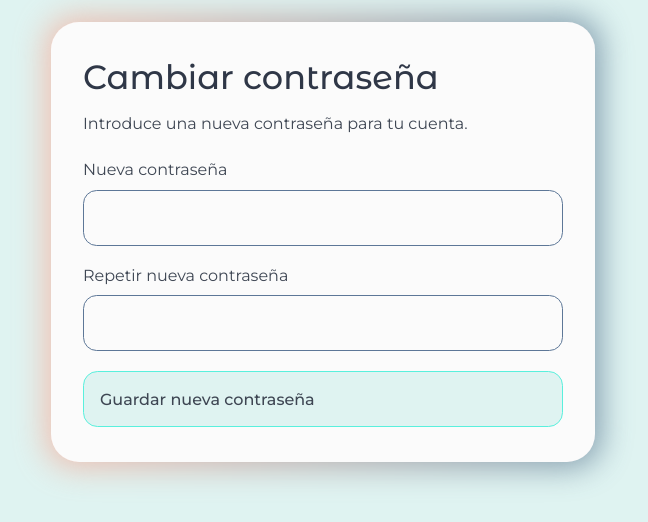
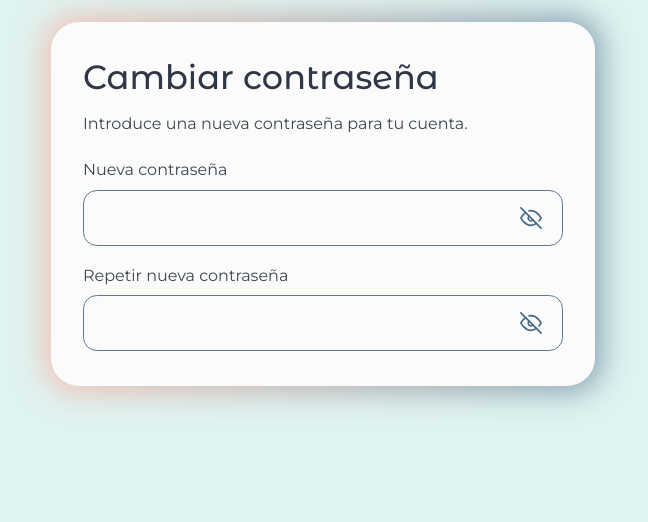
Before and after one commit to ArantxaFP/mi-despedida, an Angular app in the folder backoffice/: page /nueva-contrasena in a window 1280 px wide. Shown: the top 522 px of the page, without its empty margins (317-965 px from the left). Built offline with nearby package versions, Linux system fonts and the light colour scheme.

Commit message:
Ajustes cambio de contraseña formulario

```diff
--- a/backoffice/src/app/paginas/nueva-contrasena/nueva-contrasena.html
+++ b/backoffice/src/app/paginas/nueva-contrasena/nueva-contrasena.html
@@ -17,26 +17,79 @@
                         Nueva contraseña
                     </label>
 
+                    <div class="contenedor-contrasena">
                         <input id="nueva-contrasena" class="campo-formulario__control"
                             [type]="mostrarContrasena ? 'text' : 'password'" formControlName="contrasena"
                             autocomplete="new-password" />
 
+                        <button id="boton-visibilidad-nueva-contrasena" class="boton-visibilidad-contrasena"
+                            type="button" (click)="cambiarVisibilidadContrasena()"
+                            [attr.aria-label]="mostrarContrasena ? 'Ocultar contraseña' : 'Mostrar contraseña'"
+                            [attr.aria-pressed]="mostrarContrasena">
+                            @if (mostrarContrasena) {
+                            <!-- Ojo abierto -->
+                            <svg xmlns="http://www.w3.org/2000/svg" width="22" height="22" viewBox="0 0 24 24"
+                                fill="none" stroke="currentColor" stroke-width="1.8" stroke-linecap="round"
+                                stroke-linejoin="round" aria-hidden="true">
+                                <path d="M1 12s4-8 11-8 11 8 11 8-4 8-11 8S1 12 1 12" />
+                                <circle cx="12" cy="12" r="3" />
+                            </svg>
+                            } @else {
+                            <!-- Ojo cerrado -->
+                            <svg xmlns="http://www.w3.org/2000/svg" width="22" height="22" viewBox="0 0 24 24"
+                                fill="none" stroke="currentColor" stroke-width="1.8" stroke-linecap="round"
+                                stroke-linejoin="round" aria-hidden="true">
+                                <path
+                                    d="M17.94 17.94A10.07 10.07 0 0 1 12 20c-7 0-11-8-11-8a18.45 18.45 0 0 1 5.06-5.94M9.9 4.24A9.12 9.12 0 0 1 12 4c7 0 11 8 11 8a18.5 18.5 0 0 1-2.16 3.19m-6.72-1.07a3 3 0 1 1-4.24-4.24" />
+                                <line x1="1" y1="1" x2="23" y2="23" />
+                            </svg>
+                            }
+                        </button>
+                    </div>
+
                     @if (formulario.controls.contrasena.touched &&
                     formulario.controls.contrasena.invalid) {
                     <p class="mensaje-error" role="alert">
-                        La contraseña debe tener al menos 8 caracteres.
+                        La contraseña debe tener al menos 10 caracteres.
                     </p>
                     }
                 </div>
 
+                <!-- Repetir nueva contraseña -->
                 <div class="campo-formulario">
                     <label for="confirmar-nueva-contrasena" class="campo-formulario__etiqueta">
                         Repetir nueva contraseña
                     </label>
 
+                    <div class="contenedor-contrasena">
                         <input id="confirmar-nueva-contrasena" class="campo-formulario__control"
                             [type]="mostrarConfirmacion ? 'text' : 'password'" formControlName="confirmarContrasena"
                             autocomplete="new-password" />
+
+                        <button id="boton-visibilidad-confirmar-contrasena" class="boton-visibilidad-contrasena"
+                            type="button" (click)="cambiarVisibilidadConfirmacion()"
+                            [attr.aria-label]="mostrarConfirmacion ? 'Ocultar contraseña' : 'Mostrar contraseña'"
+                            [attr.aria-pressed]="mostrarConfirmacion">
+                            @if (mostrarConfirmacion) {
+                            <!-- Ojo abierto -->
+                            <svg xmlns="http://www.w3.org/2000/svg" width="22" height="22" viewBox="0 0 24 24"
+                                fill="none" stroke="currentColor" stroke-width="1.8" stroke-linecap="round"
+                                stroke-linejoin="round" aria-hidden="true">
+                                <path d="M1 12s4-8 11-8 11 8 11 8-4 8-11 8S1 12 1 12" />
+                                <circle cx="12" cy="12" r="3" />
+                            </svg>
+                            } @else {
+                            <!-- Ojo cerrado -->
+                            <svg xmlns="http://www.w3.org/2000/svg" width="22" height="22" viewBox="0 0 24 24"
+                                fill="none" stroke="currentColor" stroke-width="1.8" stroke-linecap="round"
+                                stroke-linejoin="round" aria-hidden="true">
+                                <path
+                                    d="M17.94 17.94A10.07 10.07 0 0 1 12 20c-7 0-11-8-11-8a18.45 18.45 0 0 1 5.06-5.94M9.9 4.24A9.12 9.12 0 0 1 12 4c7 0 11 8 11 8a18.5 18.5 0 0 1-2.16 3.19m-6.72-1.07a3 3 0 1 1-4.24-4.24" />
+                                <line x1="1" y1="1" x2="23" y2="23" />
+                            </svg>
+                            }
+                        </button>
+                    </div>
 
                     @if (formulario.controls.confirmarContrasena.touched &&
                     formulario.controls.confirmarContrasena.invalid) {
@@ -45,18 +98,3 @@
                     </p>
                     }
                 </div>
-
-                <button class="boton-principal" type="submit" [disabled]="guardando() || contrasenaCambiada()">
-                    {{ guardando() ? 'Guardando...' : 'Guardar nueva contraseña' }}
-                </button>
-            </form>
-
-            @if (mensaje()) {
-            <p class="mensaje-cambio" role="status" aria-live="polite">
-                {{ mensaje() }}
-            </p>
-            }
-
-        </section>
-    </main>
-</div>
--- a/backoffice/src/app/paginas/registro/registro.html
+++ b/backoffice/src/app/paginas/registro/registro.html
@@ -111,7 +111,7 @@
 
                     @if (formulario.controls.contrasena.touched && formulario.controls.contrasena.invalid) {
                     <p id="error-contrasena" class="mensaje-error" role="alert" data-i18n="error_contrasena">
-                        La contraseña debe tener al menos 8 caracteres.
+                        La contraseña debe tener al menos 10 caracteres.
                     </p>
                     }
 
```
Lines whose indentation alone changed are shown as unchanged.
